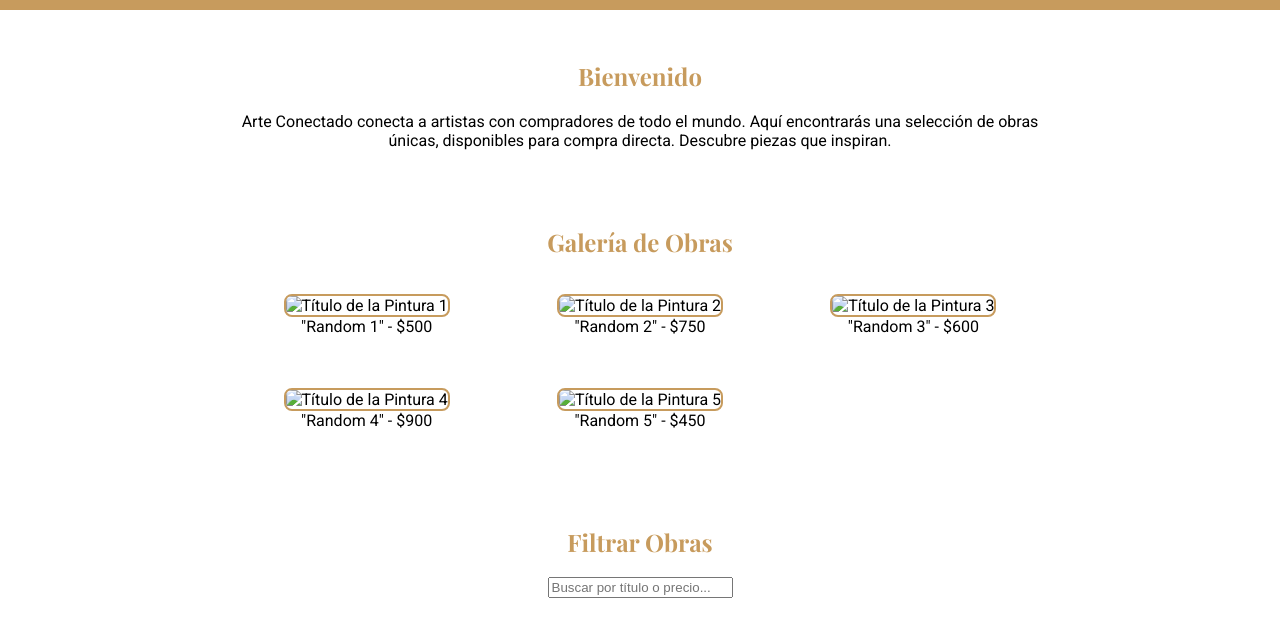
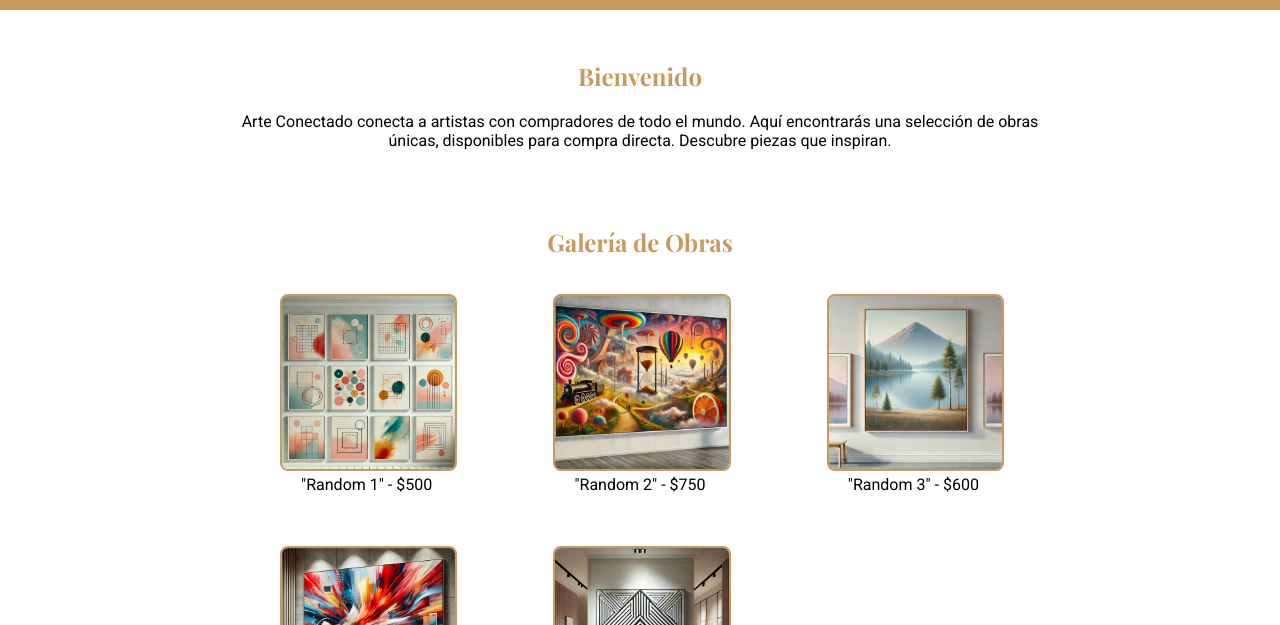
Before and after one commit to DannielaO/arte-conectado, a plain HTML site: page index.html in a window 1280 px wide. Shown: the part 96-721 px from the top of the page. Drawn offline with nearby package versions, Linux system fonts and the light colour scheme.

Commit message:
Update index.html

```diff
--- a/index.html
+++ b/index.html
@@ -22,27 +22,28 @@
     <h2>Galería de Obras</h2>
     <div class="grid">
         <figure>
-                    <img src="img/pintura1.jpg" alt="Título de la Pintura 1">
+            <img src="pintura1.jpg" alt="Título de la Pintura 1">
             <figcaption>"Random 1" - $500</figcaption>
         </figure>
         <figure>
-                    <img src="img/pintura2.jpg" alt="Título de la Pintura 2">
+            <img src="pintura2.jpg" alt="Título de la Pintura 2">
             <figcaption>"Random 2" - $750</figcaption>
         </figure>
         <figure>
-                    <img src="img/pintura3.jpg" alt="Título de la Pintura 3">
+            <img src="pintura3.jpg" alt="Título de la Pintura 3">
             <figcaption>"Random 3" - $600</figcaption>
         </figure>
         <figure>
-                    <img src="img/pintura4.jpg" alt="Título de la Pintura 4">
+            <img src="pintura4.jpg" alt="Título de la Pintura 4">
             <figcaption>"Random 4" - $900</figcaption>
         </figure>
         <figure>
-                    <img src="img/pintura5.jpg" alt="Título de la Pintura 5">
+            <img src="pintura5.jpg" alt="Título de la Pintura 5">
             <figcaption>"Random 5" - $450</figcaption>
         </figure>
     </div>
 </section>
+
 
         <section id="filtro" class="filtro">
             <h2>Filtrar Obras</h2>
```
Lines whose indentation alone changed are shown as unchanged.
